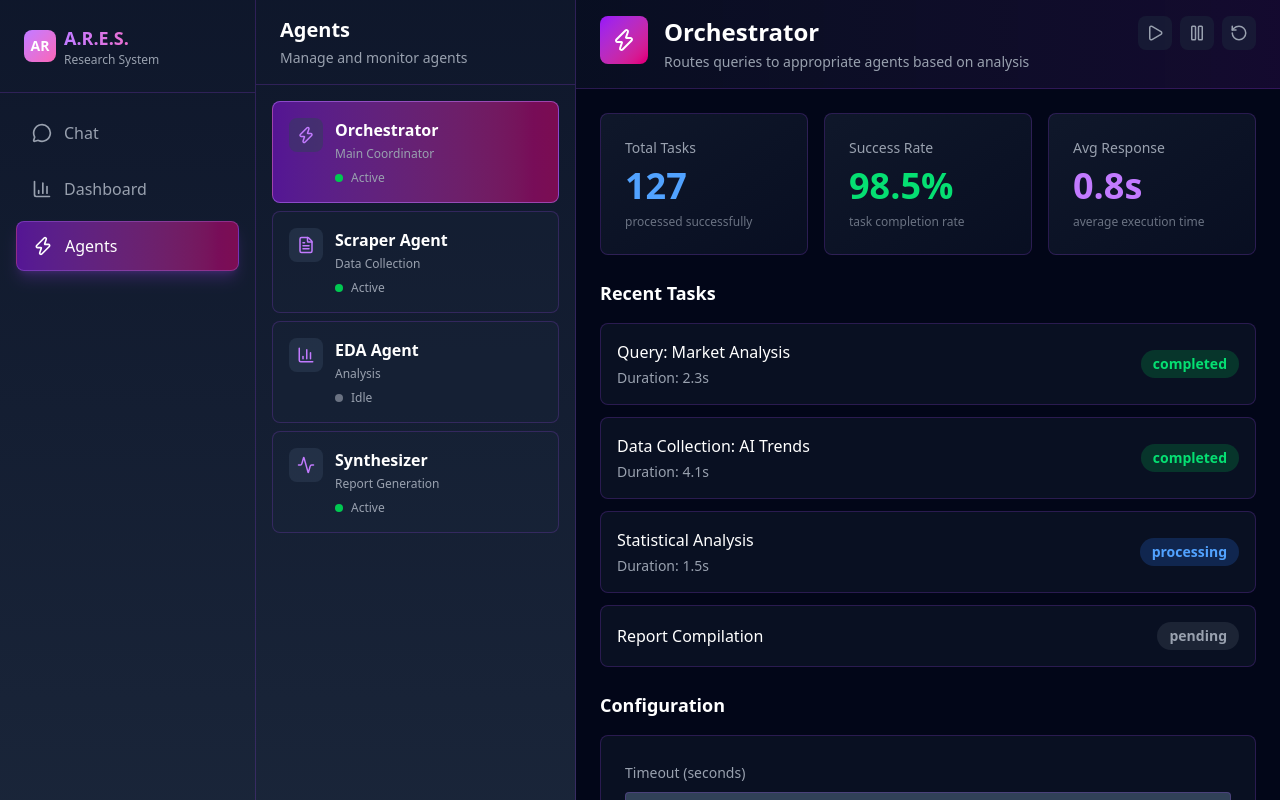
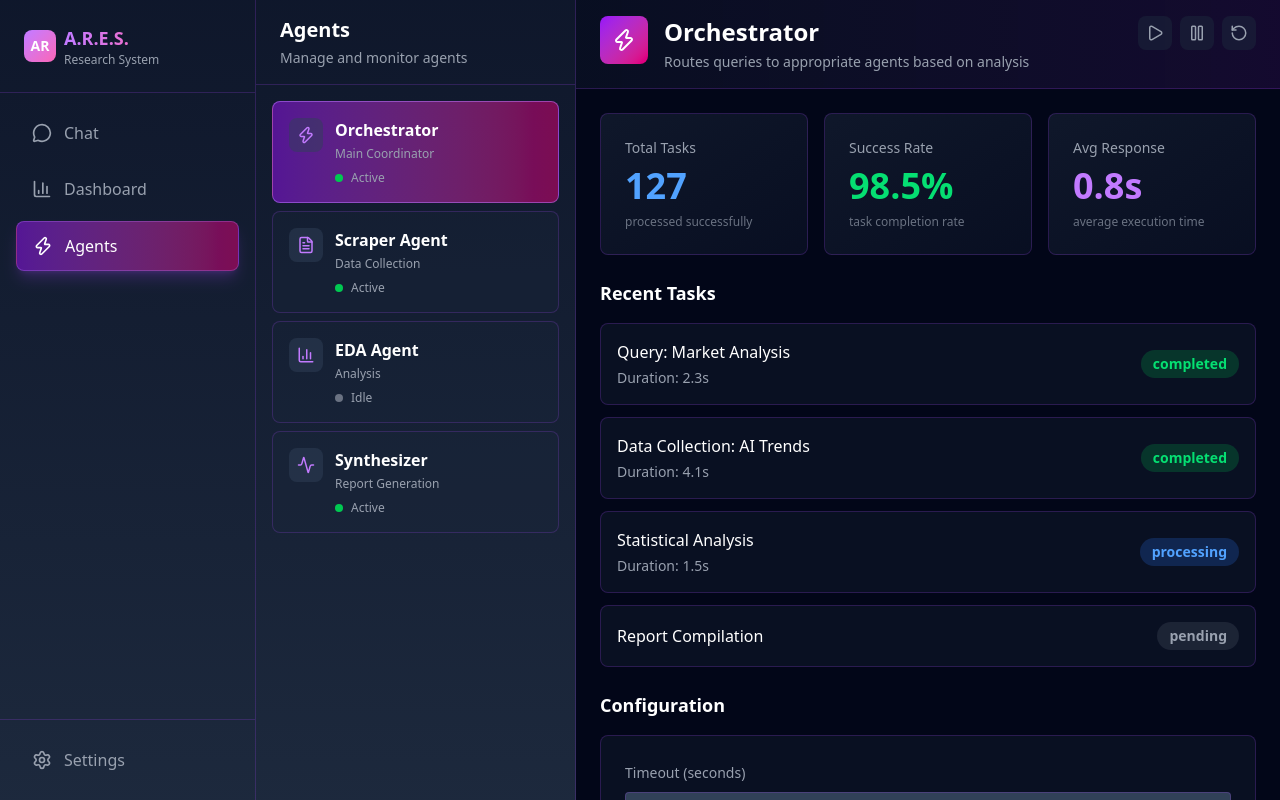
Before and after one commit to sauravX7/A.R.E.S_capstone, a Next.js app in the folder frontend/: page /agents in a window 1280 px wide. Shown: the top 800 px of the page. Built offline with nearby package versions, Linux system fonts and the light colour scheme.

Commit message:
fix(ui): enable smooth flexbox scrolling on all pages and fix root layout bounds

```diff
--- a/frontend/app/agents/page.tsx
+++ b/frontend/app/agents/page.tsx
@@ -64,15 +64,15 @@ export default function AgentsPage() {
   ];
 
   return (
-    <div className="flex-1 flex overflow-hidden bg-slate-950">
+    <div className="flex-1 h-full min-h-0 flex overflow-hidden bg-slate-950">
       {/* Agents List */}
-      <div className="w-80 border-r border-purple-500/20 bg-gradient-to-b from-slate-900 to-slate-800 flex flex-col">
-        <div className="px-6 py-4 border-b border-purple-500/20">
+      <div className="w-80 h-full min-h-0 border-r border-purple-500/20 bg-gradient-to-b from-slate-900 to-slate-800 flex flex-col">
+        <div className="flex-shrink-0 px-6 py-4 border-b border-purple-500/20">
           <h2 className="text-xl font-bold">Agents</h2>
           <p className="text-sm text-gray-400 mt-1">Manage and monitor agents</p>
         </div>
 
-        <div className="flex-1 overflow-y-auto p-4 space-y-2 scrollbar-thin scrollbar-thumb-purple-500/20">
+        <div className="flex-1 min-h-0 overflow-y-auto p-4 space-y-2 scrollbar-thin scrollbar-thumb-purple-500/20">
           {agents.map((agent) => {
             const AgentIcon = agent.icon;
             const isSelected = agent.id === selectedAgent;
@@ -112,9 +112,9 @@ export default function AgentsPage() {
       </div>
 
       {/* Agent Details */}
-      <div className="flex-1 flex flex-col overflow-hidden">
+      <div className="flex-1 h-full min-h-0 flex flex-col overflow-hidden">
         {/* Header */}
-        <div className="px-6 py-4 border-b border-purple-500/20 bg-gradient-to-r from-slate-900/50 to-purple-900/20">
+        <div className="flex-shrink-0 px-6 py-4 border-b border-purple-500/20 bg-gradient-to-r from-slate-900/50 to-purple-900/20">
           <div className="flex items-start justify-between">
             <div className="flex items-start space-x-4">
               <div className="p-3 rounded-lg bg-gradient-to-br from-purple-600 to-pink-600">
@@ -142,7 +142,7 @@ export default function AgentsPage() {
         </div>
 
         {/* Content */}
-        <div className="flex-1 overflow-y-auto p-6 space-y-6 scrollbar-thin scrollbar-thumb-purple-500/20">
+        <div className="flex-1 min-h-0 overflow-y-auto p-6 space-y-6 scrollbar-thin scrollbar-thumb-purple-500/20">
           {/* Metrics */}
           <div className="grid grid-cols-3 gap-4">
             <div className="bg-gradient-to-br from-slate-800/50 to-slate-900/50 border border-purple-500/20 rounded-lg p-6">
--- a/frontend/app/chat/page.tsx
+++ b/frontend/app/chat/page.tsx
@@ -108,11 +108,11 @@ export default function ChatPage() {
   };
 
   return (
-    <div className="flex-1 flex overflow-hidden">
+    <div className="flex-1 h-full min-h-0 flex overflow-hidden">
       {/* Main Chat Area */}
-      <div className="flex-1 flex flex-col bg-slate-950">
+      <div className="flex-1 h-full min-h-0 flex flex-col bg-slate-950 overflow-hidden">
         {/* Header */}
-        <header className="px-6 py-4 border-b border-purple-500/20 flex items-center justify-between bg-gradient-to-r from-slate-900/50 to-purple-900/20">
+        <header className="flex-shrink-0 px-6 py-4 border-b border-purple-500/20 flex items-center justify-between bg-gradient-to-r from-slate-900/50 to-purple-900/20">
           <div className="flex items-center space-x-3">
             <Sparkles className="text-purple-400" size={24} />
             <div>
@@ -134,7 +134,7 @@ export default function ChatPage() {
         </header>
 
         {/* Messages Area */}
-        <div className="flex-1 overflow-y-auto p-6 space-y-4 scrollbar-thin scrollbar-thumb-purple-500/20">
+        <div className="flex-1 min-h-0 overflow-y-auto p-6 space-y-4 scrollbar-thin scrollbar-thumb-purple-500/20">
           {messages.length === 0 ? (
             <div className="h-full flex flex-col items-center justify-center space-y-4">
               <div className="w-16 h-16 rounded-full bg-gradient-to-br from-purple-400 to-pink-400 flex items-center justify-center opacity-50">
@@ -188,7 +188,7 @@ export default function ChatPage() {
         </div>
 
         {/* Input Area */}
-        <div className="px-6 py-4 border-t border-purple-500/20 bg-gradient-to-t from-slate-950 to-slate-900/50">
+        <div className="flex-shrink-0 px-6 py-4 border-t border-purple-500/20 bg-gradient-to-t from-slate-950 to-slate-900/50">
           <div className="flex gap-3">
             <input
               type="text"
@@ -212,7 +212,7 @@ export default function ChatPage() {
 
       {/* Agent Status Sidebar */}
       {showAgentStatus && (
-        <div className="w-80 border-l border-purple-500/20 overflow-y-auto bg-gradient-to-b from-slate-900 to-slate-800">
+        <div className="w-80 h-full min-h-0 border-l border-purple-500/20 overflow-y-auto bg-gradient-to-b from-slate-900 to-slate-800">
           <AgentStatus />
         </div>
       )}
--- a/frontend/app/dashboard/page.tsx
+++ b/frontend/app/dashboard/page.tsx
@@ -41,15 +41,15 @@ export default function DashboardPage() {
   ];
 
   return (
-    <div className="flex-1 flex flex-col overflow-hidden bg-slate-950">
+    <div className="flex-1 h-full min-h-0 flex flex-col overflow-hidden bg-slate-950">
       {/* Header */}
-      <header className="px-6 py-4 border-b border-purple-500/20 bg-gradient-to-r from-slate-900/50 to-purple-900/20">
+      <header className="flex-shrink-0 px-6 py-4 border-b border-purple-500/20 bg-gradient-to-r from-slate-900/50 to-purple-900/20">
         <h2 className="text-2xl font-bold">Dashboard</h2>
         <p className="text-sm text-gray-400 mt-1">View your analyses and research insights</p>
       </header>
 
       {/* Content */}
-      <div className="flex-1 overflow-y-auto p-6 space-y-6 scrollbar-thin scrollbar-thumb-purple-500/20">
+      <div className="flex-1 min-h-0 overflow-y-auto p-6 space-y-6 scrollbar-thin scrollbar-thumb-purple-500/20">
         {/* Stats Grid */}
         <div className="grid grid-cols-1 md:grid-cols-2 lg:grid-cols-4 gap-4">
           {stats.map((stat, index) => {
--- a/frontend/app/layout.tsx
+++ b/frontend/app/layout.tsx
@@ -25,9 +25,9 @@ export default function RootLayout({ children }: LayoutProps<"/">) {
       lang="en"
       className={`${geistSans.variable} ${geistMono.variable} h-full antialiased dark`}
     >
-      <body className="min-h-screen bg-gradient-to-br from-slate-950 via-purple-950 to-slate-900 text-white flex overflow-hidden">
+      <body className="h-screen h-full bg-gradient-to-br from-slate-950 via-purple-950 to-slate-900 text-white flex overflow-hidden">
         <Sidebar />
-        <main className="flex-1 flex flex-col overflow-hidden">
+        <main className="flex-1 h-full min-h-0 flex flex-col overflow-hidden">
           {children}
         </main>
       </body>
```
